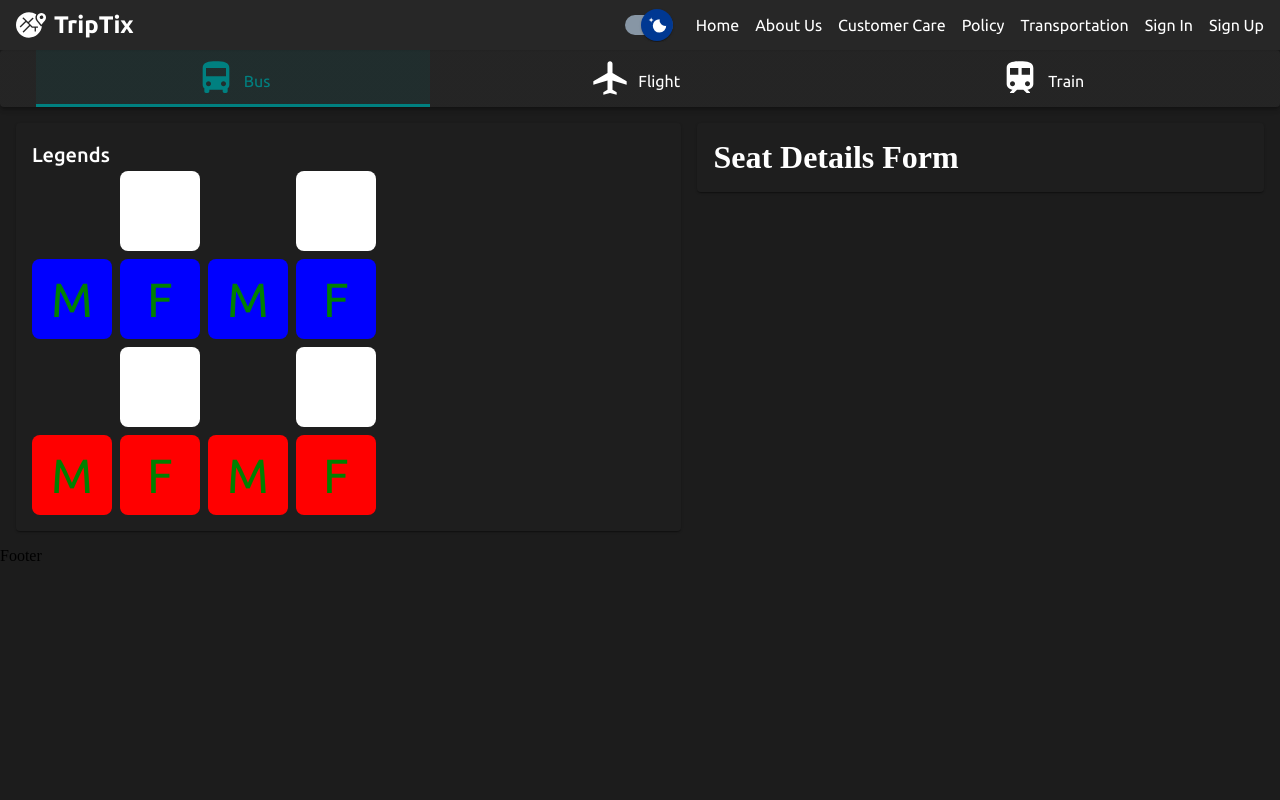
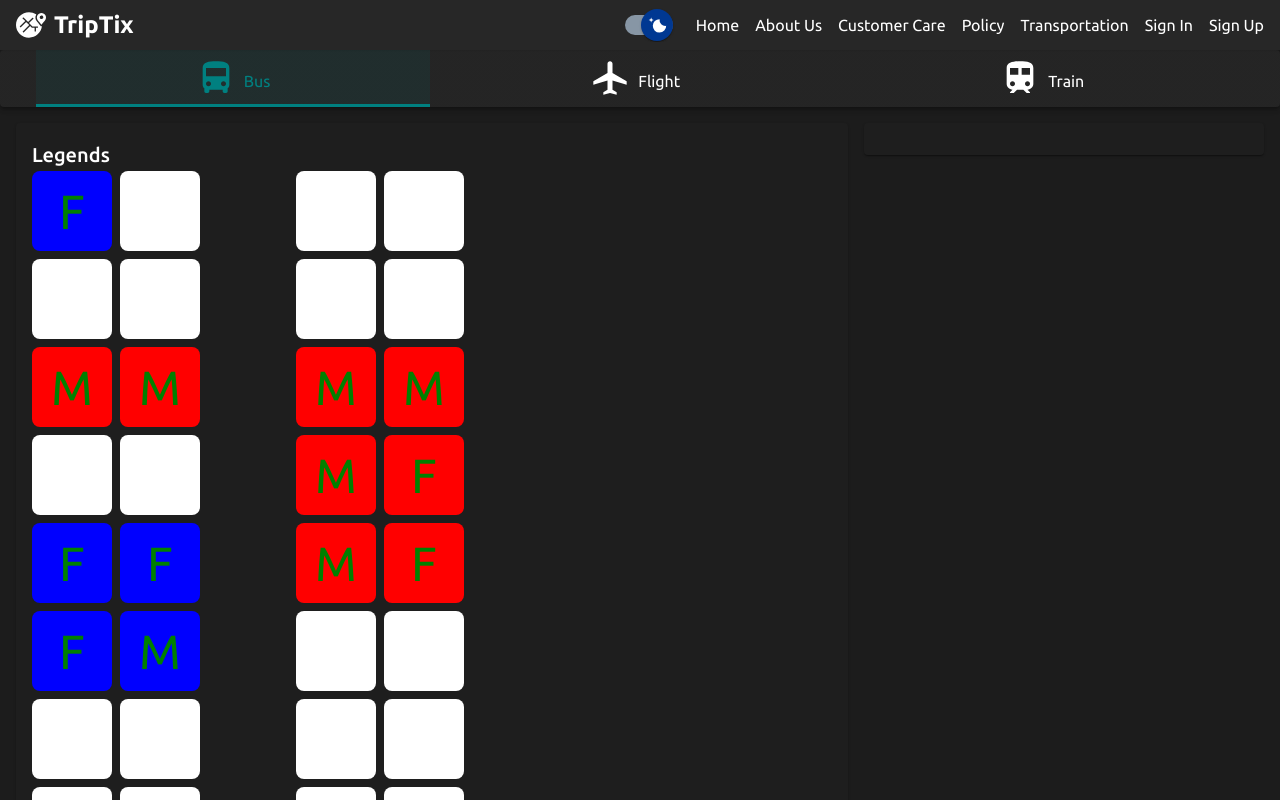
Before and after one commit to Trip-Tix/client-site, a Next.js app: page /seat-selection in a window 1280 px wide. Shown: the top 800 px of the page. Built offline with nearby package versions, Linux system fonts and the light colour scheme.

Commit message:
Building toward a nice future

```diff
--- /dev/null
+++ b/public/api-call/select-seat.ts
@@ -0,0 +1,34 @@
+interface response_data {
+    row: number;
+    column: number;
+    layout: number[][];
+    price: number;
+}
+
+// demo data
+
+const response : response_data = {
+    row: 10,
+    column: 5,
+    layout: [
+        [3, 1, 0, 1, 1],
+        [1, 1, 0, 1, 1],
+        [4, 4, 0, 4, 4],
+        [1, 1, 0, 4, 5],
+        [3, 3, 0, 4, 5],
+        [3, 2, 0, 1, 1],
+        [1, 1, 0, 1, 1],
+        [1, 1, 0, 1, 1],
+        [1, 1, 0, 1, 1],
+        [1, 1, 1, 1, 1],
+    ],
+    price: 50,
+}
+
+export const getSeatLayout = async (): Promise<response_data> => {
+    const transport_id = sessionStorage.getItem('transportId');
+    const price = sessionStorage.getItem('transportPrice');
+    response.price = price ? parseInt(price) : 0;
+    console.log(transport_id);
+    return response;
+}
--- /dev/null
+++ b/public/interface/seat-select.ts
@@ -0,0 +1,25 @@
+import { Seat } from "@public/context/seat-selection";
+
+const enum ValidationNumber {
+    NID = 1,
+    Passport = 2,
+    BirthCertificate = 3,
+}
+
+const enum Gender {
+    Male = 1,
+    Female = 2,
+}
+
+
+export interface SeatDetailsFormProps {
+    name: string;
+    phoneNumber: number;
+    dateOfBirth: string;
+    typeOfID: ValidationNumber;
+    NIDNumber: number;
+    passportNumber: number;
+    birthCertificateNumber: number;
+    Gender: Gender;
+    selectedSeat: Seat;
+}
--- a/public/pagelinks.ts
+++ b/public/pagelinks.ts
@@ -3,4 +3,4 @@ export const login_url = '/login';
 export const select_destination_url = '/destination';
 export const transport_list_url = '/list-transport';
 export const transport_return_list_url = '/transport-return-list';
-export const select_seat_url = '/select-seat';
+export const select_seat_url = '/seat-selection';
--- a/src/components/seat-selection/seat-details-form.tsx
+++ b/src/components/seat-selection/seat-details-form.tsx
@@ -1,10 +1,22 @@
 import Paper from "@mui/material/Paper";
 import Stack from "@mui/material/Stack";
+import { SeatSelectionContext } from "@public/context/seat-selection";
+import { useContext, useEffect, useState } from "react";
+import { SeatDetailsFormProps } from "@public/interface/seat-select"
+
 
 export default function SeatDetailsFrom() {
+    const { selectedSeats } = useContext(SeatSelectionContext);
+    const [ seatDetails, setSeatDetails ] = useState<SeatDetailsFormProps[]>([]);
+
     return (
         <Paper sx={{ flexGrow: 1, padding: "1rem" }}>
-            <h1>Seat Details Form</h1>
+            {selectedSeats.map((seat) => (
+                <Stack key={`row${seat.row}col${seat.column}`} spacing={2} direction="row">
+                    <div>{seat.row}</div>
+                    <div>{seat.column}</div>
+                </Stack>
+            ))}
         </Paper>
     );
 }
--- a/src/pages/seat-selection.tsx
+++ b/src/pages/seat-selection.tsx
@@ -4,11 +4,13 @@ import Stack from "@mui/material/Stack";
 import Footer from "@/components/destination/footer";
 import SeatAlignment from "@/components/seat-selection/seat-alignment";
 import SeatDetailsForm from "@/components/seat-selection/seat-details-form";
-import { useState } from "react";
+import { useEffect, useState } from "react";
 import { SeatSelectionContext, Seat } from "@public/context/seat-selection";
 import Styles from "@styles/list-transport/list-transport.module.css";
 import { ColorContext } from "@public/context/global";
 import { useContext } from "react";
+import { getSeatLayout } from "@public/api-call/select-seat";
+
 
 export default function SeatSelect() {
     const [row, setRow] = useState<number>(4);
@@ -23,6 +25,14 @@ export default function SeatSelect() {
     const [price, setPrice] = useState<number>(0);
 
     const { mode } = useContext(ColorContext);
+    useEffect(() => {
+        getSeatLayout().then((res) => {
+            setLayout(res.layout);
+            setRow(res.row);
+            setColumn(res.column);
+            setPrice(res.price);
+        });
+    }, []);
 
     return (
         <>
```
Also changed, not shown: src/components/list-transport/filter.tsx (+24 -30 lines), src/components/list-transport/transport-card.tsx (+11 -0 lines), TrackSessionStorage.txt.
